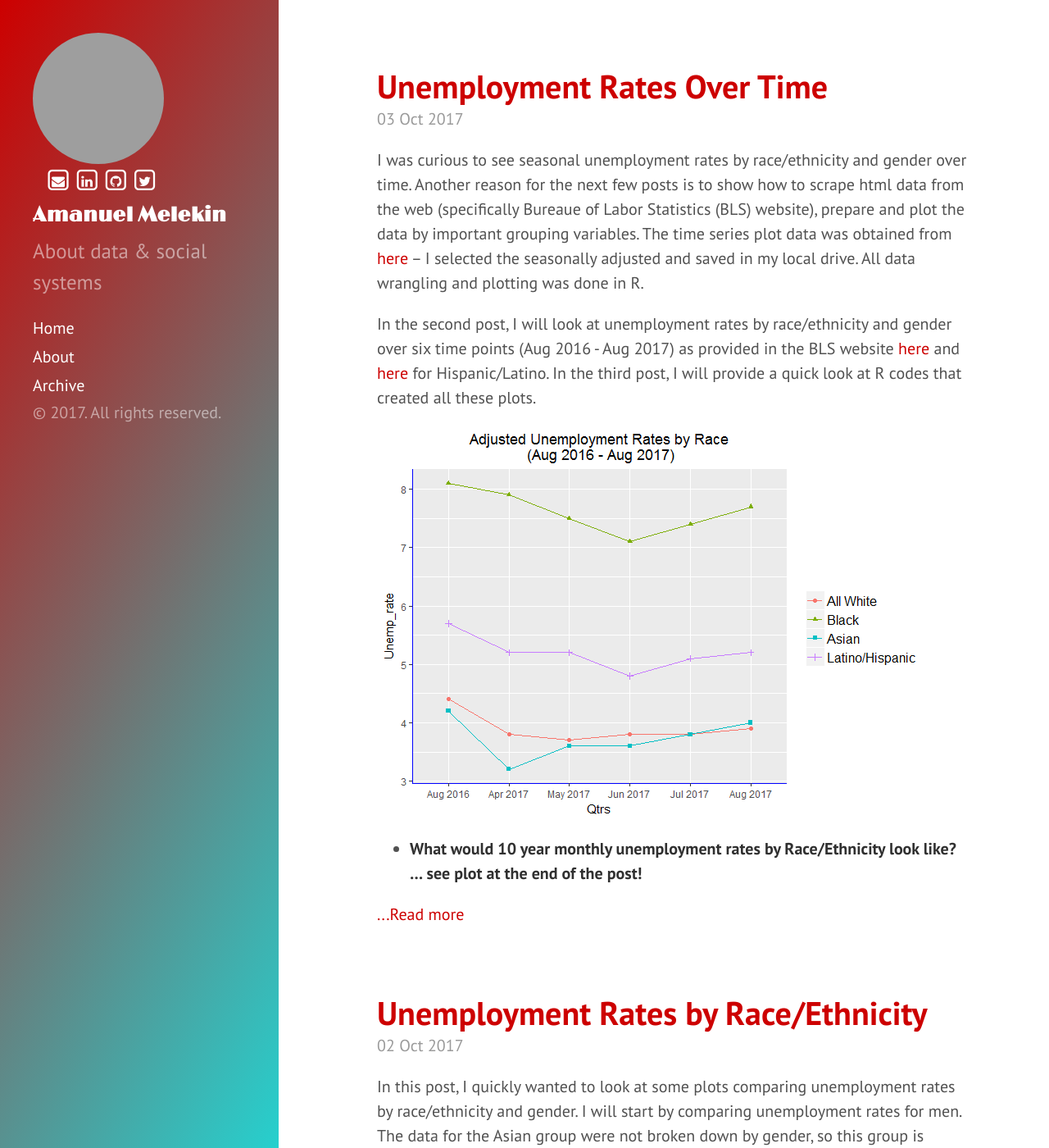
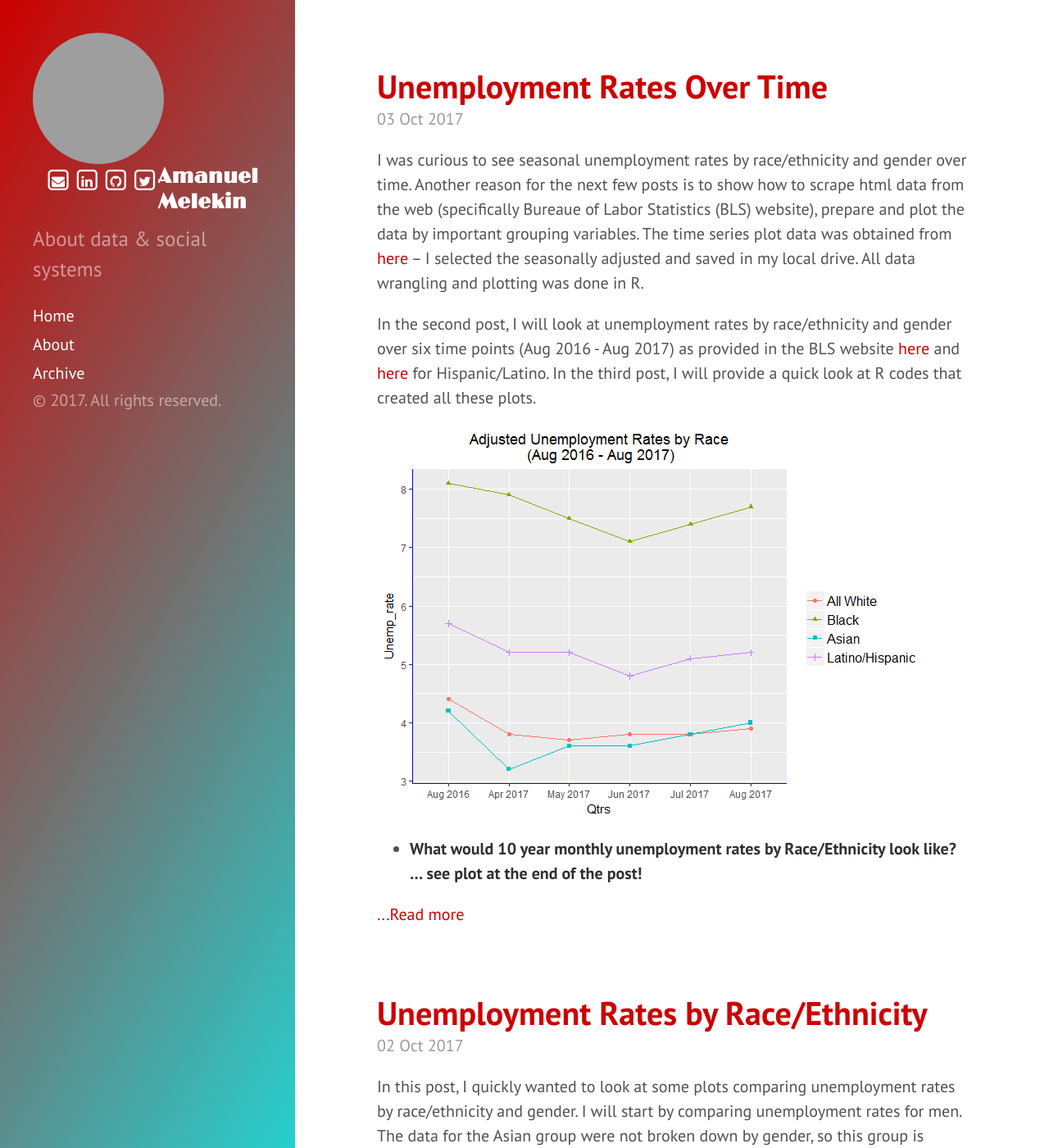
Before and after one commit to azmelekin/azmelekin.github.io, a Jekyll site: the page built from index.html, in a window 1280 px wide and 1400 px high. Shown: the whole window at 82% size. Built offline with Jekyll 4.4.1, drawn with Linux system fonts in a browser that asks for light colours; nearby versions of some CDN libraries; some web fonts are replaced; the list of posts is cut into pages by our own code; grey boxes are pictures that could not be loaded.

Commit message:
Update hyde.css

```diff
--- a/public/css/hyde.css
+++ b/public/css/hyde.css
@@ -72,7 +72,7 @@ html {
     top: 0;
     left: 0;
     bottom: 0;
-    width: 17rem;
+    width: 18rem;
     text-align: left;
     overflow-y: scroll;
   }
@@ -99,14 +99,14 @@ html {
     top: 0;
     left: 0;
     bottom: 0;
-    width: 17rem;
+    width: 18rem;
     text-align: left;
     overflow: hidden;
   }
 
   .sidebar-logo {  /*I made some adjustments here */
       float:left;
-      padding-left: 20px;
+      padding-left: 50px;
       padding-top: 5px;
       padding-bottom: 5px;
 
```
